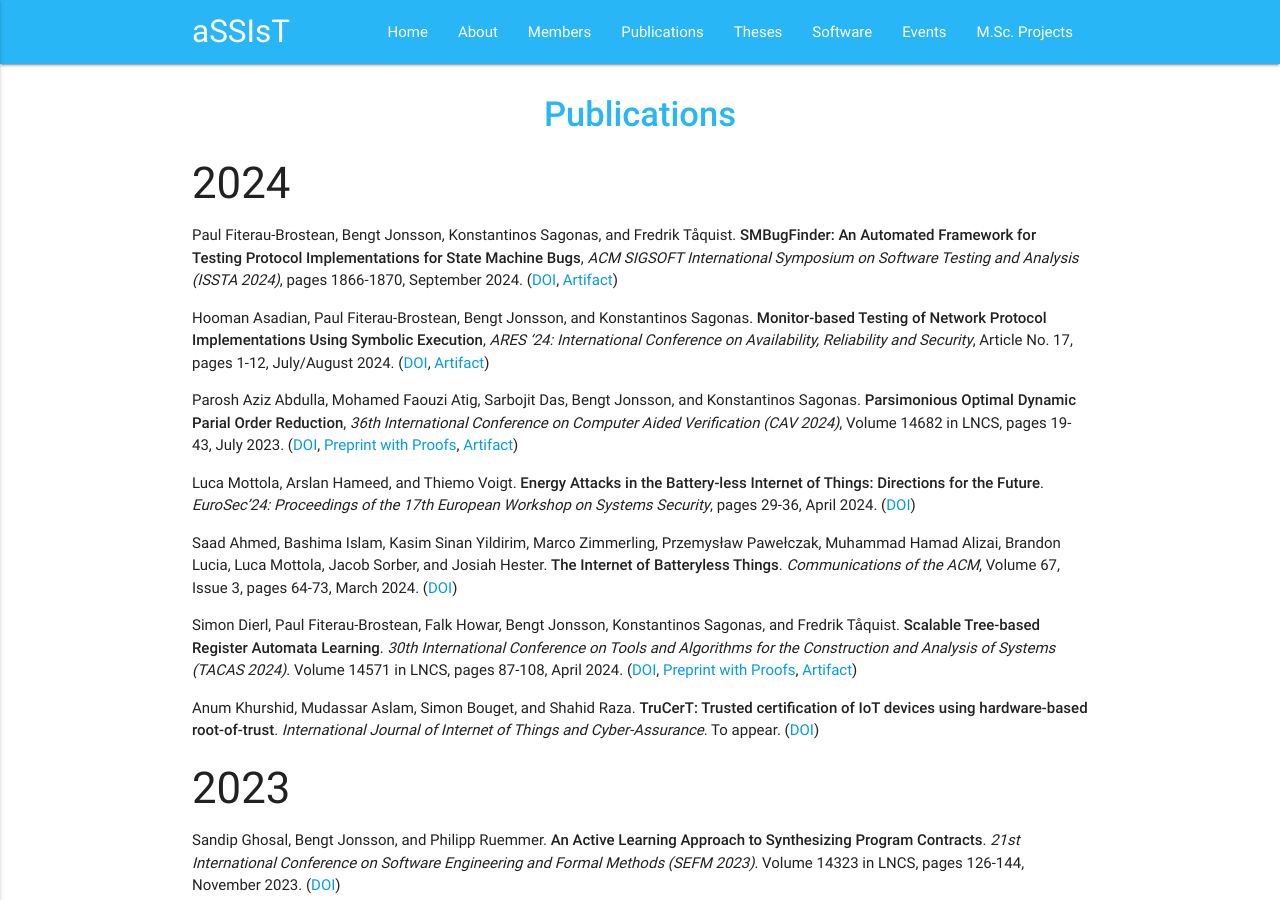
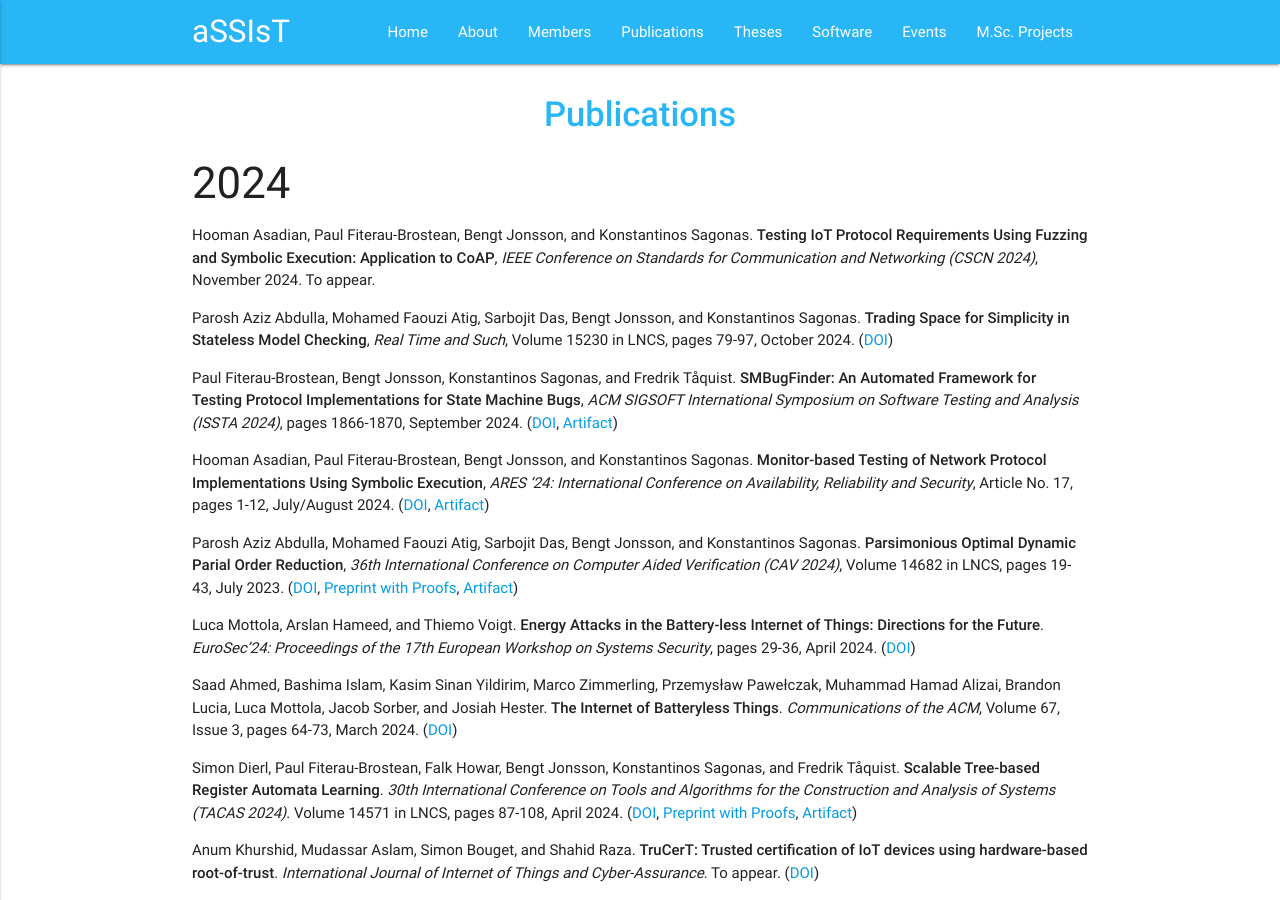
Before and after one commit to assist-project/assist-project.github.io, a Jekyll site: the page built from 03-publications.md, in a window 1280 px wide and 900 px high. Built offline with Jekyll 4.4.1, drawn with Linux system fonts in a browser that asks for light colours.

Commit message:
Add two more publications

```diff
--- a/03-publications.md
+++ b/03-publications.md
@@ -5,6 +5,10 @@ permalink: /publications/
 ---
 
 ### 2024
+
+- Hooman Asadian, Paul Fiterau-Brostean, Bengt Jonsson, and Konstantinos Sagonas. **Testing IoT Protocol Requirements Using Fuzzing and Symbolic Execution: Application to CoAP**, _IEEE Conference on Standards for Communication and Networking (CSCN 2024)_, November 2024. To appear.
+
+- Parosh Aziz Abdulla, Mohamed Faouzi Atig, Sarbojit Das, Bengt Jonsson, and Konstantinos Sagonas. **Trading Space for Simplicity in Stateless Model Checking**, _Real Time and Such_, Volume 15230 in LNCS, pages 79-97, October 2024. ([DOI](https://doi.org/10.1007/978-3-031-73751-0_8))
 
 - Paul Fiterau-Brostean, Bengt Jonsson, Konstantinos Sagonas, and Fredrik Tåquist. **SMBugFinder: An Automated Framework for Testing Protocol Implementations for State Machine Bugs**, _ACM SIGSOFT International Symposium on Software Testing and Analysis (ISSTA 2024)_, pages 1866-1870, September 2024. ([DOI](https://doi.org/10.1145/3650212.3685310), [Artifact][ISSTA-2024-Artifact])
 
```
